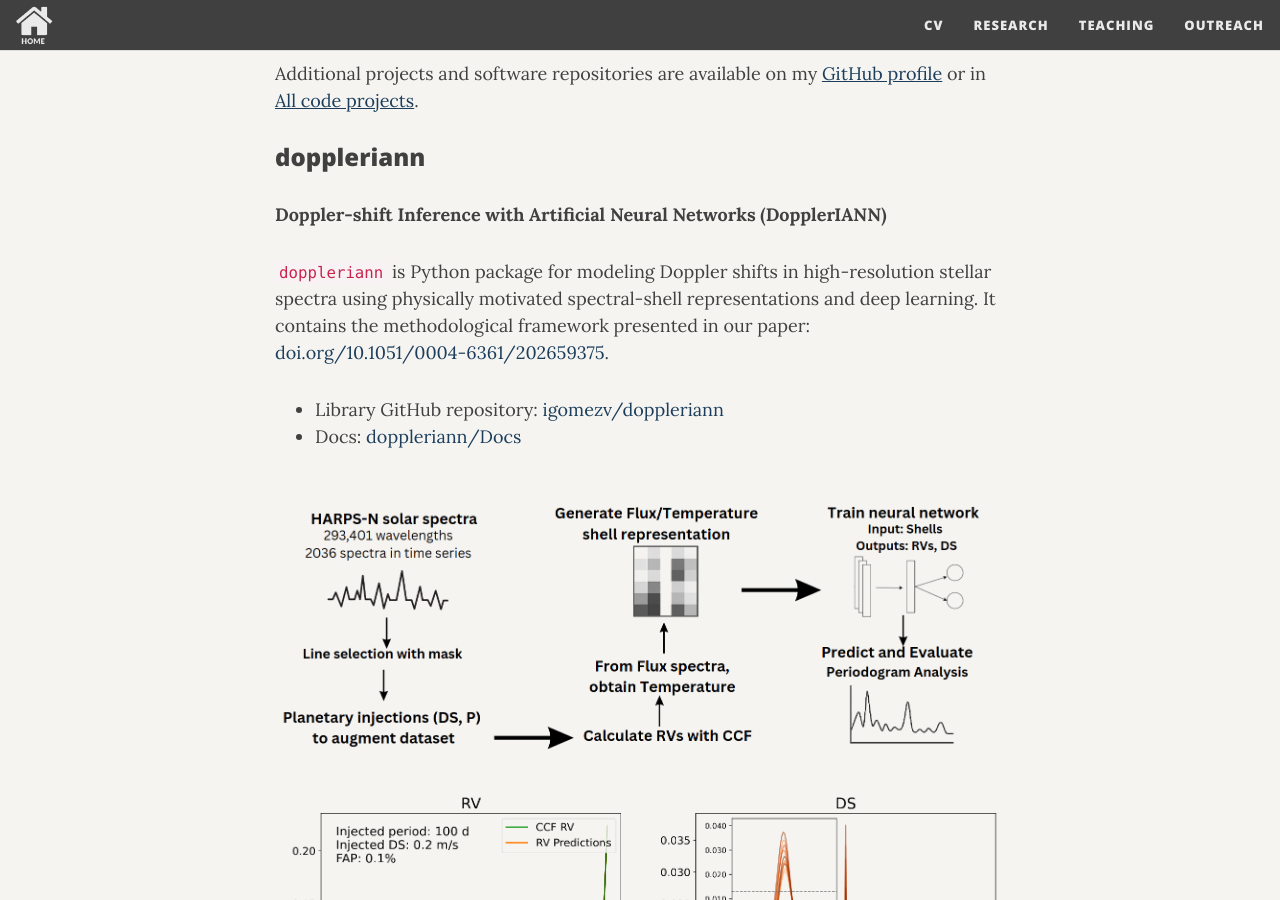
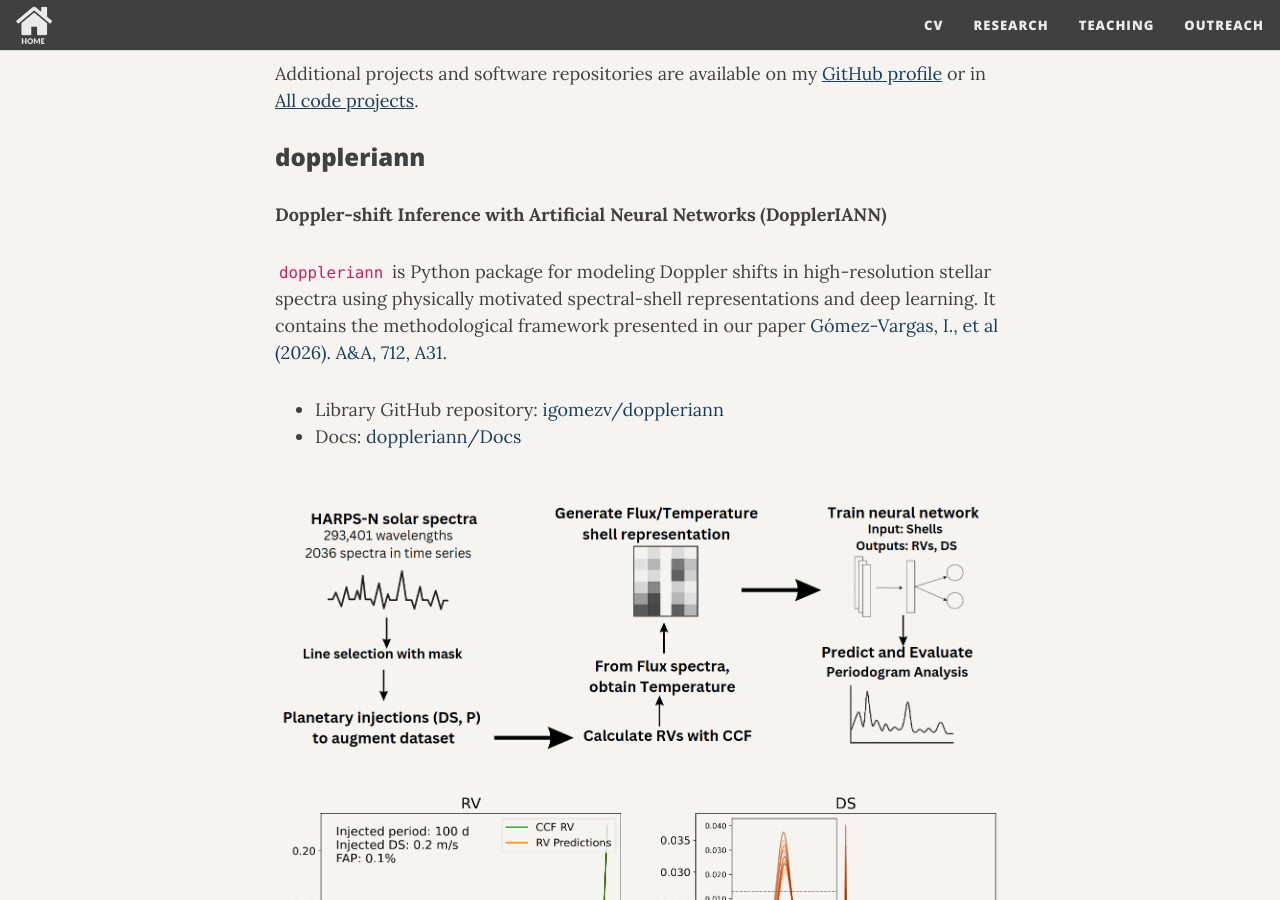
Before and after one commit to igomezv/igomezv.github.io, a Jekyll site: the page built from research.md, in a window 1280 px wide and 900 px high, scrolled down 1929 px. Built offline with Jekyll 4.4.1, drawn with Linux system fonts in a browser that asks for light colours; nearby versions of some CDN libraries; comment, search, counter and statistics services are not loaded.

Commit message:
update link

```diff
--- a/research.md
+++ b/research.md
@@ -60,7 +60,7 @@ Additional projects and software repositories are available on my [<u>GitHub pro
 
 **Doppler-shift Inference with Artificial Neural Networks (DopplerIANN)**
 
-`doppleriann` is Python package for modeling Doppler shifts in high-resolution stellar spectra using physically motivated spectral-shell representations and deep learning. It contains the methodological framework presented in our paper: [doi.org/10.1051/0004-6361/202659375](https://doi.org/10.1051/0004-6361/202659375).
+`doppleriann` is Python package for modeling Doppler shifts in high-resolution stellar spectra using physically motivated spectral-shell representations and deep learning. It contains the methodological framework presented in our paper [Gómez-Vargas, I., et al (2026). A&A, 712, A31.](https://doi.org/10.1051/0004-6361/202659375)
 
 - Library GitHub repository: [igomezv/doppleriann](https://github.com/igomezv/doppleriann)
 - Docs: [doppleriann/Docs](https://igomezv.github.io/doppleriann/)
```
